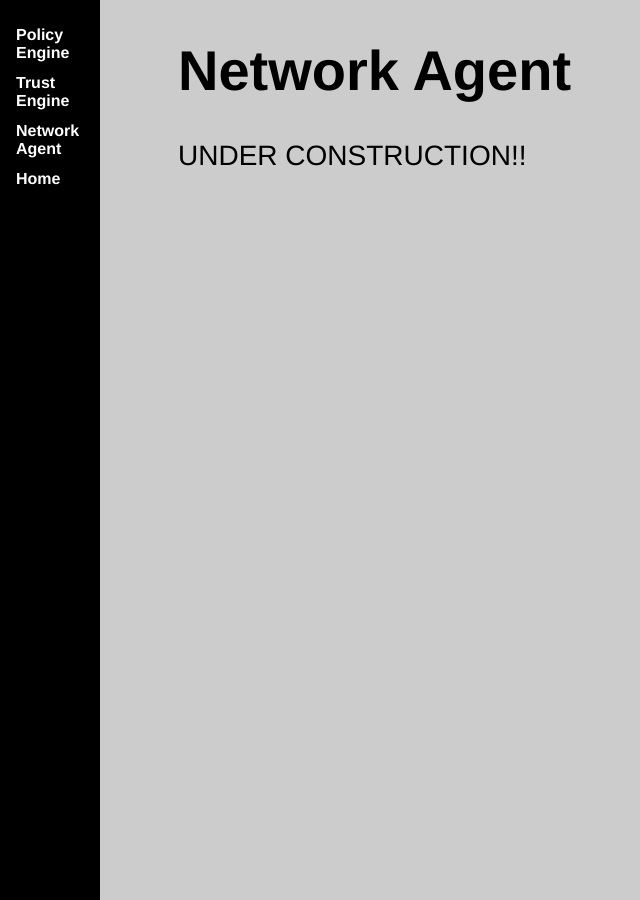
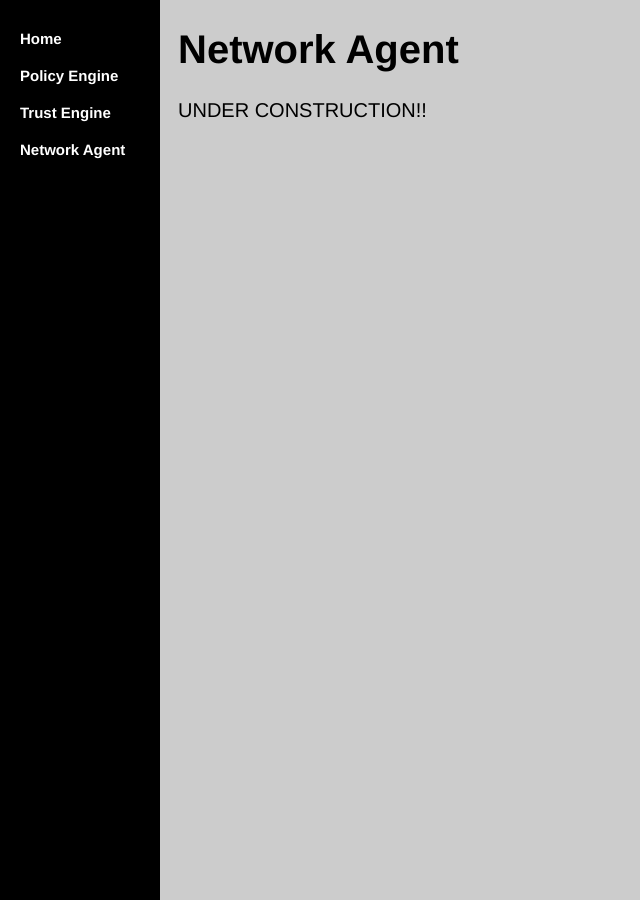
Before and after one commit to WWUZeroTrust/WWUZeroTrust.github.io, a Jekyll site: the page NetworkAgent/index.html, which Jekyll copies as it is, in a window 1280 px wide. Shown: the whole page, without its empty margins (0-640 px from the left). Built offline with Jekyll 4.4.1, drawn with Linux system fonts in a browser that asks for light colours.

Commit message:
Update index.html

```diff
--- a/NetworkAgent/index.html
+++ b/NetworkAgent/index.html
@@ -12,7 +12,7 @@
   font-family:'Helvetica', 'Arial', 'Sans-Serif';
   font-weight: bold;
   height: 100%;
-  width: 100px;
+  width: 160px;
   position: fixed;
   z-index: 1;
   top: 0;
@@ -20,28 +20,51 @@
   background-color: black;
   overflow-x: hidden;
   padding-top: 20px;
+  font-size: 15px
 }
 
-.sidenav a {
-  padding: 6px 8px 6px 16px;
+.sidenav a, .dropdown-btn {
+  font-family:'Helvetica', 'Arial', 'Sans-Serif';
+  font-weight: bold;
+  padding: 10px 12px 10px 20px;
   text-decoration: none;
   color: white;
   display: block;
+  border: none;
+  background: none;
+  width: 100%;
+  text-align: left;
+  cursor: pointer;
+  outline: none;
+  left: 0;
+  font-size: 15px
 }
 
-.sidenav a:hover {
+.sidenav a:hover, .dropdown-btn:hover {
   text-decoration: underline;
 }
 
 .main {
   margin-left: 160px; /* Same as the width of the sidenav */
-  font-size: 28px; /* Increased text to enable scrolling */
+  font-size: 20px; /* Increased text to enable scrolling */
   padding: 0px 10px;
 }
-
+.active {
+  background-color: SlateGray;
+  color: white;
+}
+.dropdown-container {
+  display: none;
+  background-color: #262626;
+  padding-left: 8px;
+}
+.fa-caret-down {
+  float: right;
+  padding-right: 8px;
+}
 @media screen and (max-height: 450px) {
   .sidenav {padding-top: 15px;}
-  .sidenav a {font-size: 18px;}
+  .sidenav a {font-size: 15px;}
 }
 h1 {
     font-family:'Helvetica', 'Arial', 'Sans-Serif';
@@ -52,13 +75,52 @@
 <body>
 
 <div class="sidenav">
-  <a href="/PolicyEngine">Policy Engine</a>
-  <a href="/TrustEngine">Trust Engine</a>
-  <a href="/NetworkAgent">Network Agent</a>
    <a href="/">Home</a>
+	<button class="dropdown-btn"><b>Policy Engine</b>
+    <i class="fa fa-caret-down"></i>
+  </button>
+  <div class="dropdown-container">
+    <a href="/PolicyEngine/diagram">Diagram</a>
+    <a href="#">Link 2</a>
+    <a href="/PolicyEngine/reference">References</a>
+  </div>
+	<button class="dropdown-btn"><b>Trust Engine</b>
+    <i class="fa fa-caret-down"></i>
+  </button>
+  <div class="dropdown-container">
+    <a href="/TrustEngine/diagram">Diagram</a>
+    <a href="#">Link 2</a>
+    <a href="/TrustEngine/reference">References</a>
+  </div>
+	<button class="dropdown-btn"></b>Network Agent</b>
+    <i class="fa fa-caret-down"></i>
+  </button>
+  <div class="dropdown-container">
+    <a href="/NetworkAgent/diagram">Diagram</a>
+    <a href="#">Link 2</a>
+    <a href="/NetworkAgent/reference">References</a>
+  </div>
 </div>
 
 <div class="main">
 	<h1>Network Agent</h1>
 	<p>UNDER CONSTRUCTION!!</p>
+	</div>
+<script>
+/* Loop through all dropdown buttons to toggle between hiding and showing its dropdown content - This allows the user to have multiple dropdowns without any conflict */
+var dropdown = document.getElementsByClassName("dropdown-btn");
+var i;
+
+for (i = 0; i < dropdown.length; i++) {
+  dropdown[i].addEventListener("click", function() {
+  this.classList.toggle("active");
+  var dropdownContent = this.nextElementSibling;
+  if (dropdownContent.style.display === "block") {
+  dropdownContent.style.display = "none";
+  } else {
+  dropdownContent.style.display = "block";
+  }
+  });
+}
+</script>
 </html>
```
